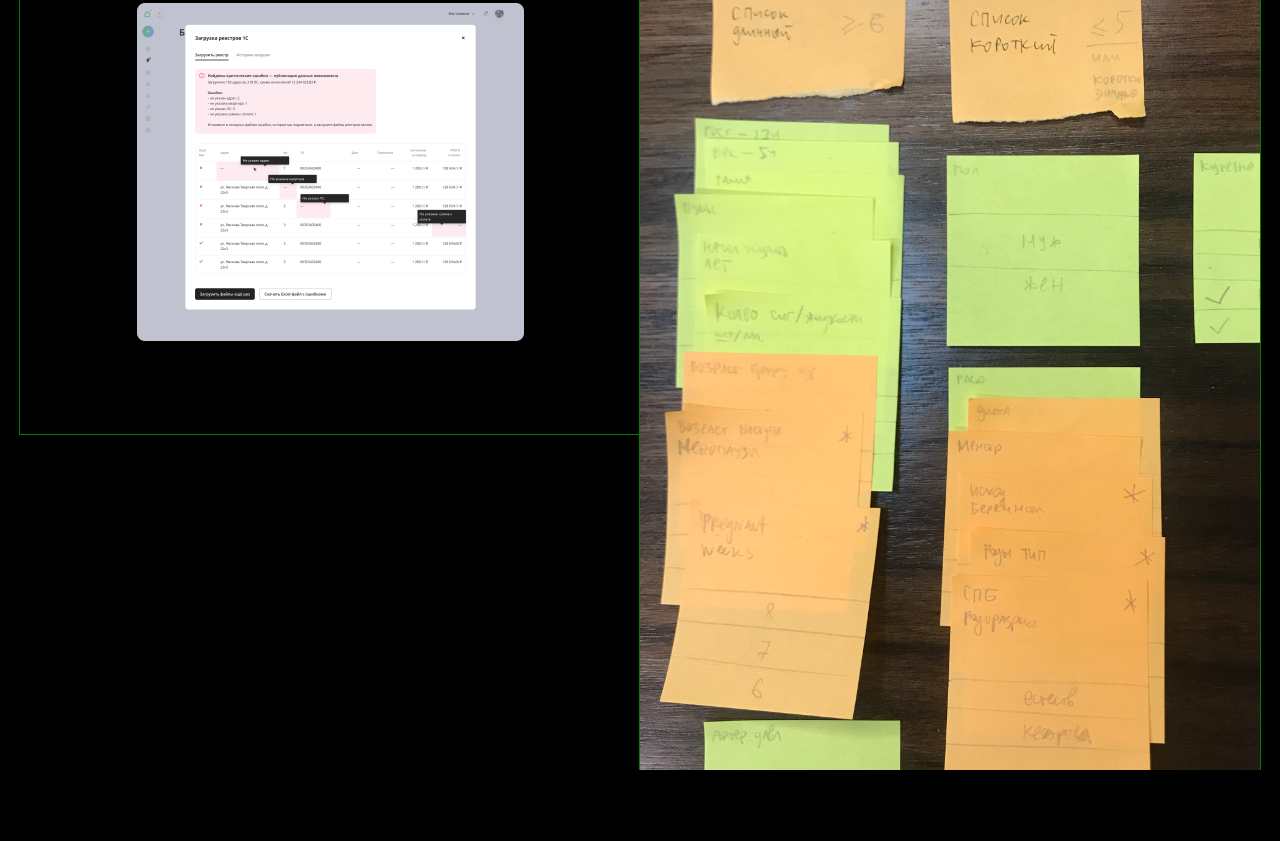
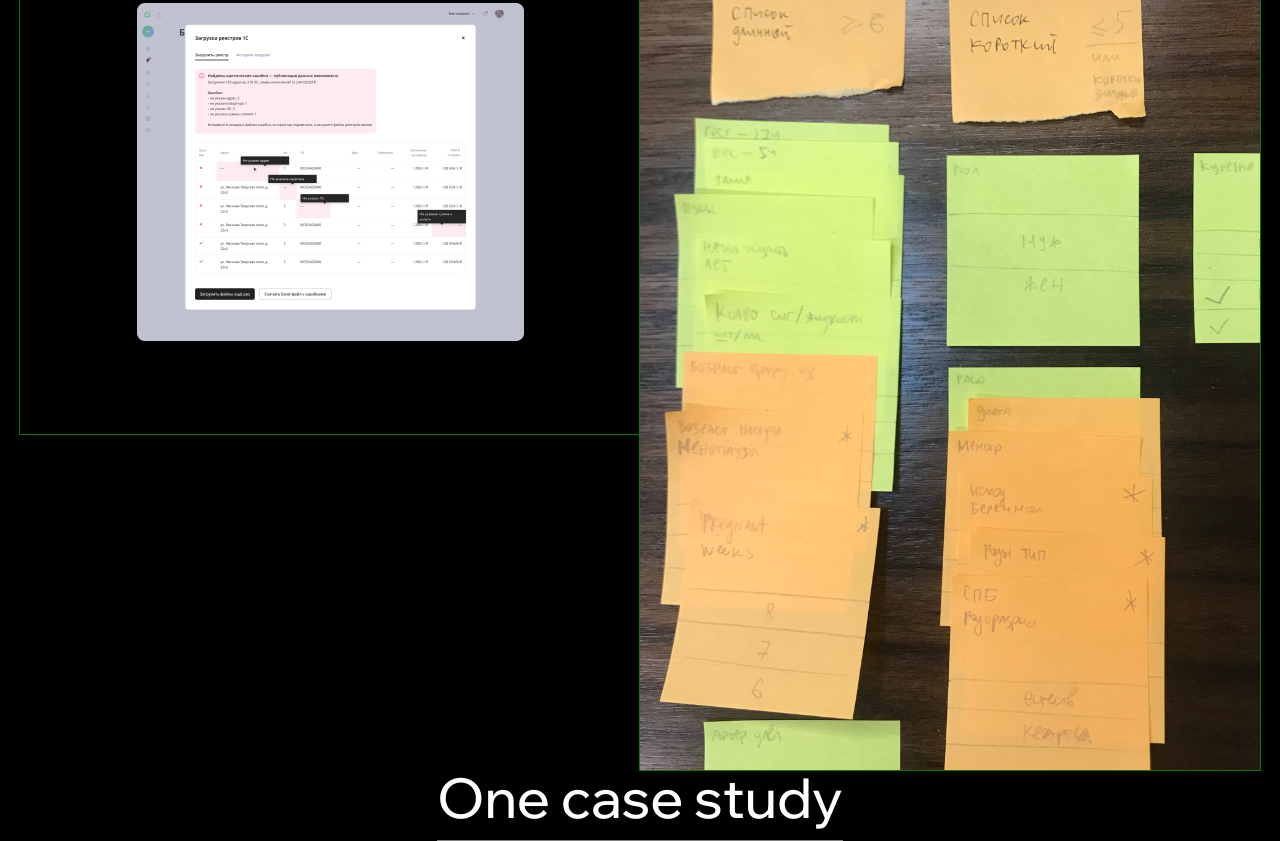
Before and after one commit to Alekskob33/Test, a website built with webpack: page src/page/home/index.html in a window 1280 px wide. Shown: the part 2122-2963 px from the top of the page. Before the commit the page ends 2892 px from the top, so only its background shows below. Built offline with nearby package versions, Linux system fonts and the light colour scheme.

Commit message:
feat: add hover-able title

```diff
--- a/src/index.js
+++ b/src/index.js
@@ -5,6 +5,7 @@ import './page/home/sections/s1/module.js';
 import './page/home/sections/s2/s2-index.js';
 import './page/home/sections/s3/s3-index.js';
 import './page/home/sections/s4/s4-index.js';
+import './page/home/sections/s5/s5-index.js';
 
 // Global
 import './page/global/auto-fade-text.js';
--- a/src/page/home/index.html
+++ b/src/page/home/index.html
@@ -226,5 +226,10 @@
         </div>
       </div>
     </section>
+
+    <!-- Section 5 | Case Study -->
+    <section class="s5 center-content">
+      <h2 class="title hover-underline">One case study</h2>
+    </section>
   </body>
 </html>
--- /dev/null
+++ b/src/page/home/sections/s5/s5-index.js
@@ -0,0 +1 @@
+import './s5.style.sass';
--- /dev/null
+++ b/src/page/home/sections/s5/s5.style.sass
@@ -0,0 +1,50 @@
+.s5
+  .title
+    font-family: 'Wix Madefor Display'
+    font-size: 55px
+    font-weight: 500
+    line-height: 1em
+
+// Hover animation
+.hover-underline
+  position: relative
+  display: inline-block
+  padding-bottom: 0.3em
+  cursor: pointer
+  user-select: none
+
+  &::before
+    content: ''
+    display: block
+    position: absolute
+    left: 0
+    bottom: 0
+
+    width: 100%
+    height: 1px
+
+    background-color: grey
+    animation: underline-back 200ms ease
+  &:hover
+    &::before
+      animation: animate-underline 350ms ease forwards
+
+@keyframes animate-underline
+  from
+    height: 1px
+    bottom: 0
+  50%
+    height: 0.11em
+    bottom: 0
+    background-color: #afafaf
+  to
+    bottom: calc(0em + 0.11em)
+    height: 1px
+    background-color: white
+
+@keyframes underline-back
+  from
+    bottom: calc(0em + 0.11em)
+    background-color: white
+  to
+    bottom: 0
```
